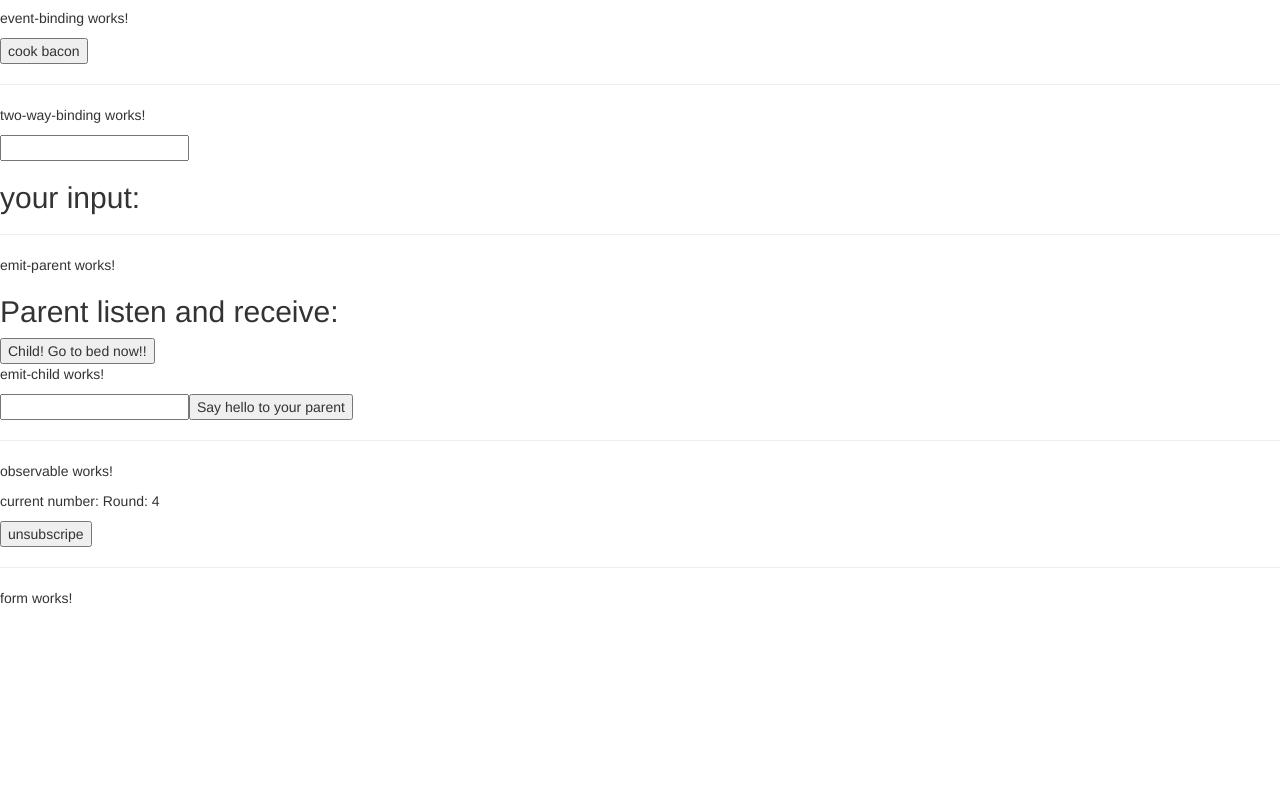
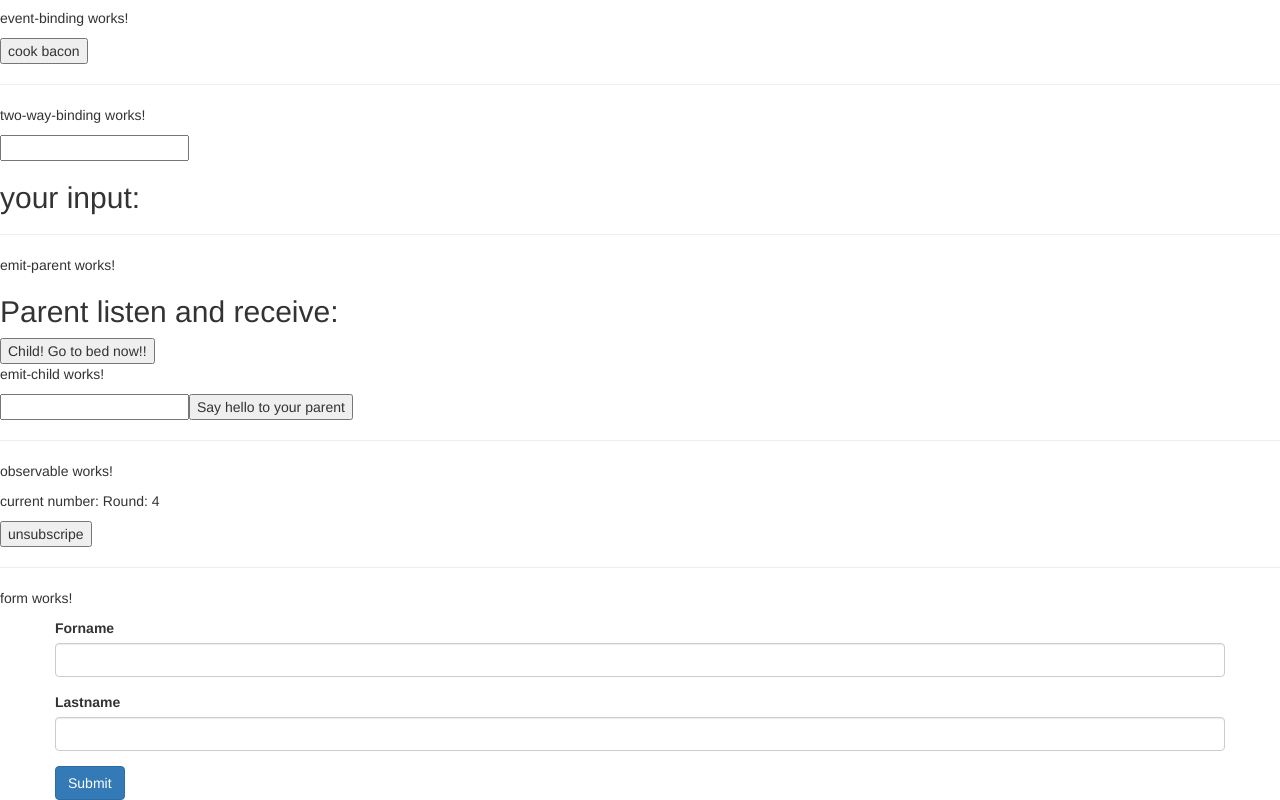
Before and after one commit to slimouGit/angular-sandbox, an Angular app in the folder sandbox/: page / in a window 1280 px wide. Shown: the part 530-1330 px from the top of the page. Before the commit the page ends 1148 px from the top, so only its background shows below. Built offline with nearby package versions, Linux system fonts and the light colour scheme.

Commit message:
added ngForm on ngSubmit

```diff
--- a/sandbox/src/app/form/form.component.html
+++ b/sandbox/src/app/form/form.component.html
@@ -1 +1,20 @@
 <p>form works!</p>
+<div class="container">
+    <div class="row">
+
+
+
+        <form (ngSubmit)="onSubmit(f)" #f="ngForm">
+            <div class="form-group">
+                <label for="forname">Forname</label>
+                <input type="text" id="forname" class="form-control" ngModel name="forname">
+            </div>
+            <div class="form-group">
+                <label for="lastname">Lastname</label>
+                <input type="text" id="lastname" class="form-control" ngModel name="lastname">
+            </div>
+            <button class="btn btn-primary">Submit</button>
+        </form>
+
+    </div>
+</div>
--- a/sandbox/src/app/form/form.component.ts
+++ b/sandbox/src/app/form/form.component.ts
@@ -1,4 +1,5 @@
-import { Component, OnInit } from '@angular/core';
+import { Component,OnInit } from '@angular/core';
+import { NgForm } from '@angular/forms';
 
 @Component({
   selector: 'app-form',
@@ -12,4 +13,8 @@ export class FormComponent implements OnInit {
   ngOnInit(): void {
   }
 
+  onSubmit(form: NgForm){
+    console.log(form);
+  }
+
 }
```
